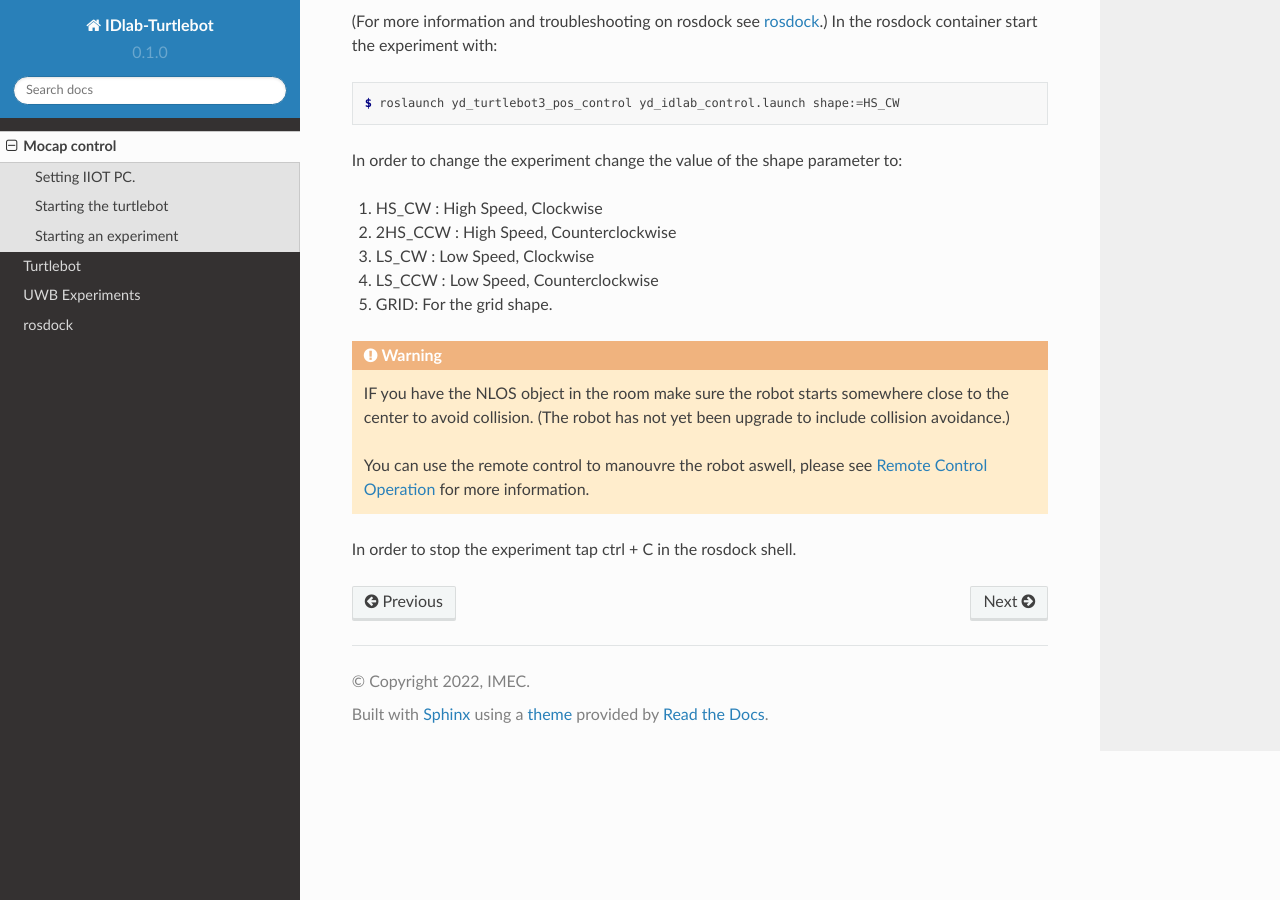
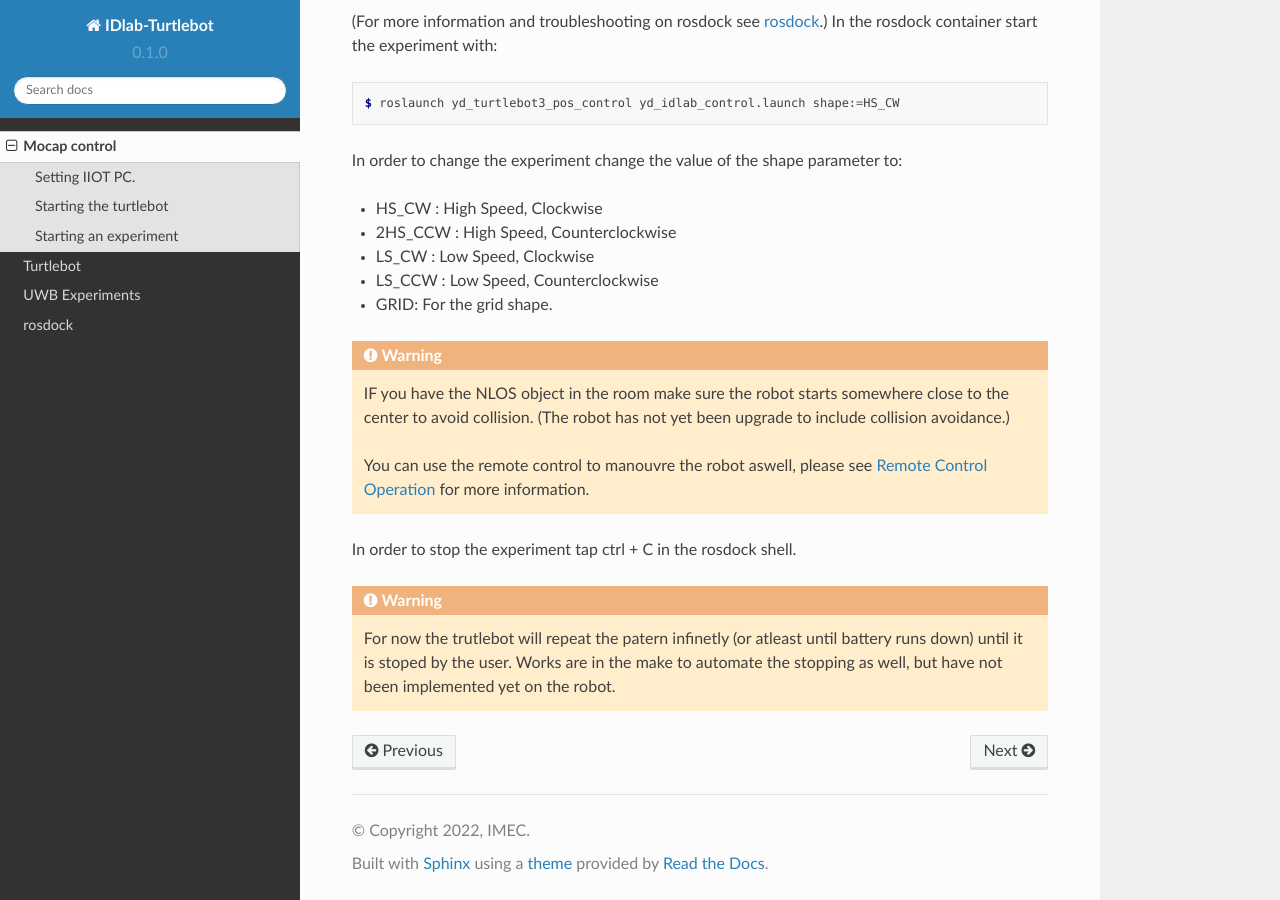
Before and after one commit to y2d2/YD_IDLAB_TURTLEBOT, a Sphinx documentation site: the page built from docs/source/mocapcontrol.rst, in a window 1280 px wide and 900 px high, scrolled down 1012 px. Built offline with Sphinx 7.4.7 and the Read the Docs theme 2.0.0, drawn with Linux system fonts in a browser that asks for light colours.

Commit message:
improving documentation

```diff
--- a/docs/source/mocapcontrol.rst
+++ b/docs/source/mocapcontrol.rst
@@ -57,11 +57,11 @@ In the rosdock container start the experiment with:
 
 In order to change the experiment change the value of the shape parameter to:
 
-#. HS_CW : High Speed, Clockwise
-#. 2HS_CCW : High Speed, Counterclockwise
-#. LS_CW : Low Speed, Clockwise
-#. LS_CCW : Low Speed, Counterclockwise
-#. GRID: For the grid shape.
+* HS_CW : High Speed, Clockwise
+* 2HS_CCW : High Speed, Counterclockwise
+* LS_CW : Low Speed, Clockwise
+* LS_CCW : Low Speed, Counterclockwise
+* GRID: For the grid shape.
 
 .. warning::
 	IF you have the NLOS object in the room make sure the robot starts somewhere close to the center to avoid collision. (The robot has not yet been upgrade to include collision avoidance.)
@@ -69,3 +69,6 @@ In order to change the experiment change the value of the shape parameter to:
 	You can use the remote control to manouvre the robot aswell, please see :ref:`turtlebotRC` for more information.
 
 In order to stop the experiment tap ctrl + C in the rosdock shell.
+
+.. warning::
+	For now the trutlebot will repeat the patern infinetly (or atleast until battery runs down) until it is stoped by the user. Works are in the make to automate the stopping as well, but have not been implemented yet on the robot.
```
